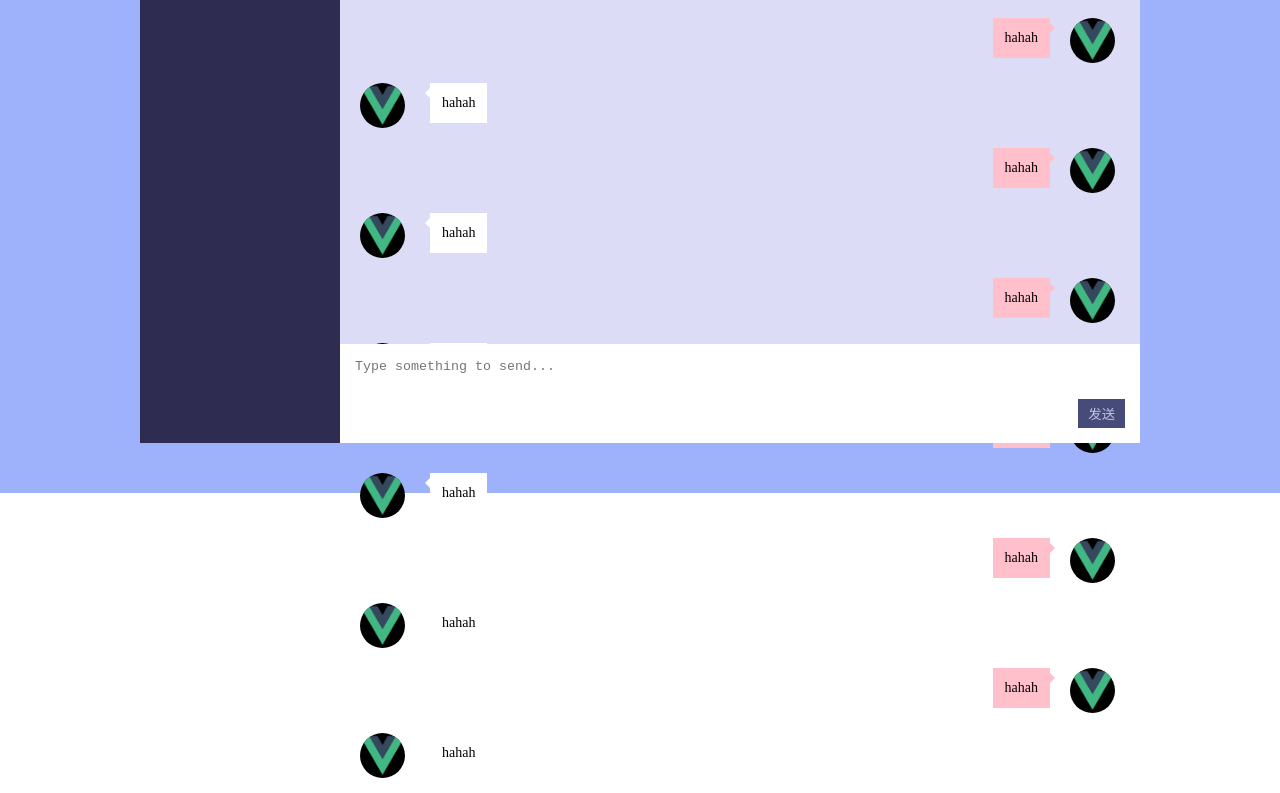
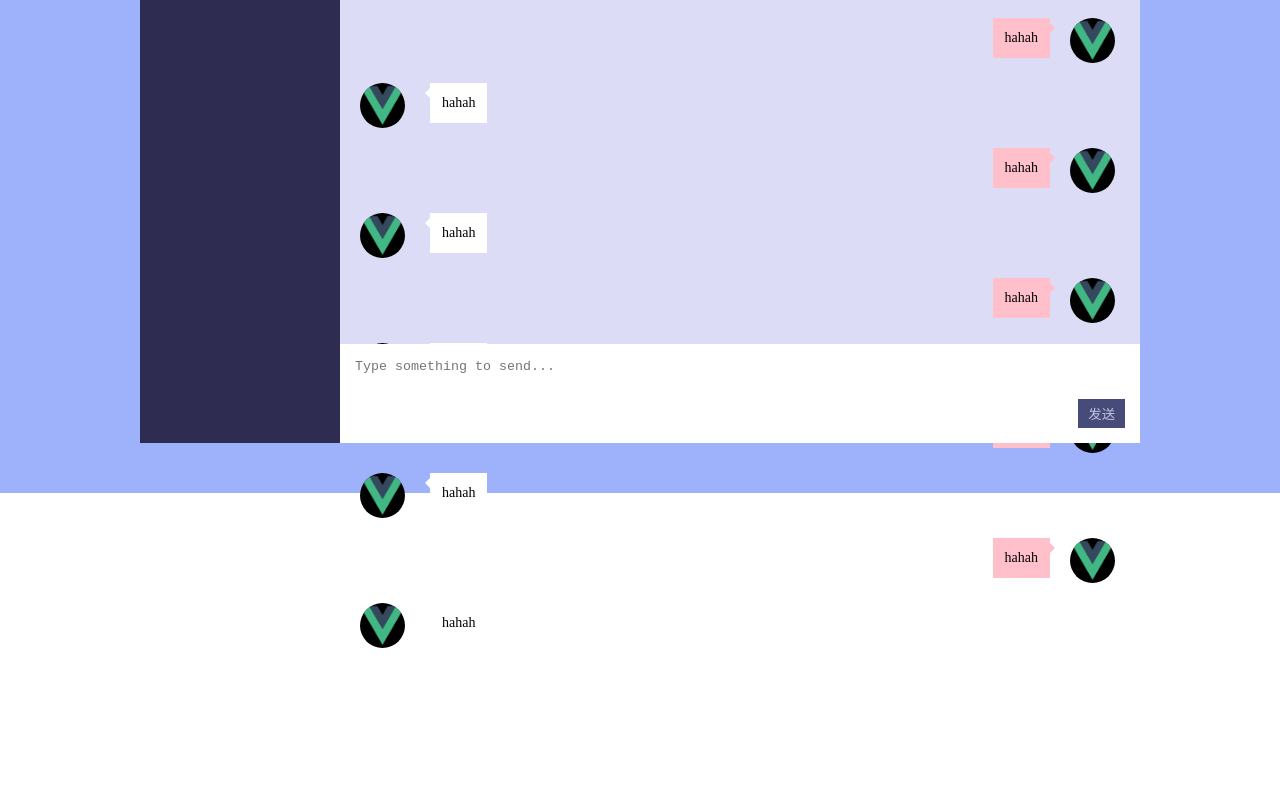
Before and after one commit to mmaohuijun/chat, a Vue app: page / in a window 1280 px wide. Shown: the part 357-1150 px from the top of the page. After the commit the page ends 1020 px from the top, so only its background shows below. Built offline with nearby package versions, Linux system fonts and the light colour scheme.

Commit message:
update the style

```diff
--- a/src/view/Page.vue
+++ b/src/view/Page.vue
@@ -17,7 +17,7 @@
         <message></message>
         <message></message>
         <message></message>
-        <message></message>
+        <!-- <message></message> -->
         <carea></carea>
       </div>
     </div>
```
